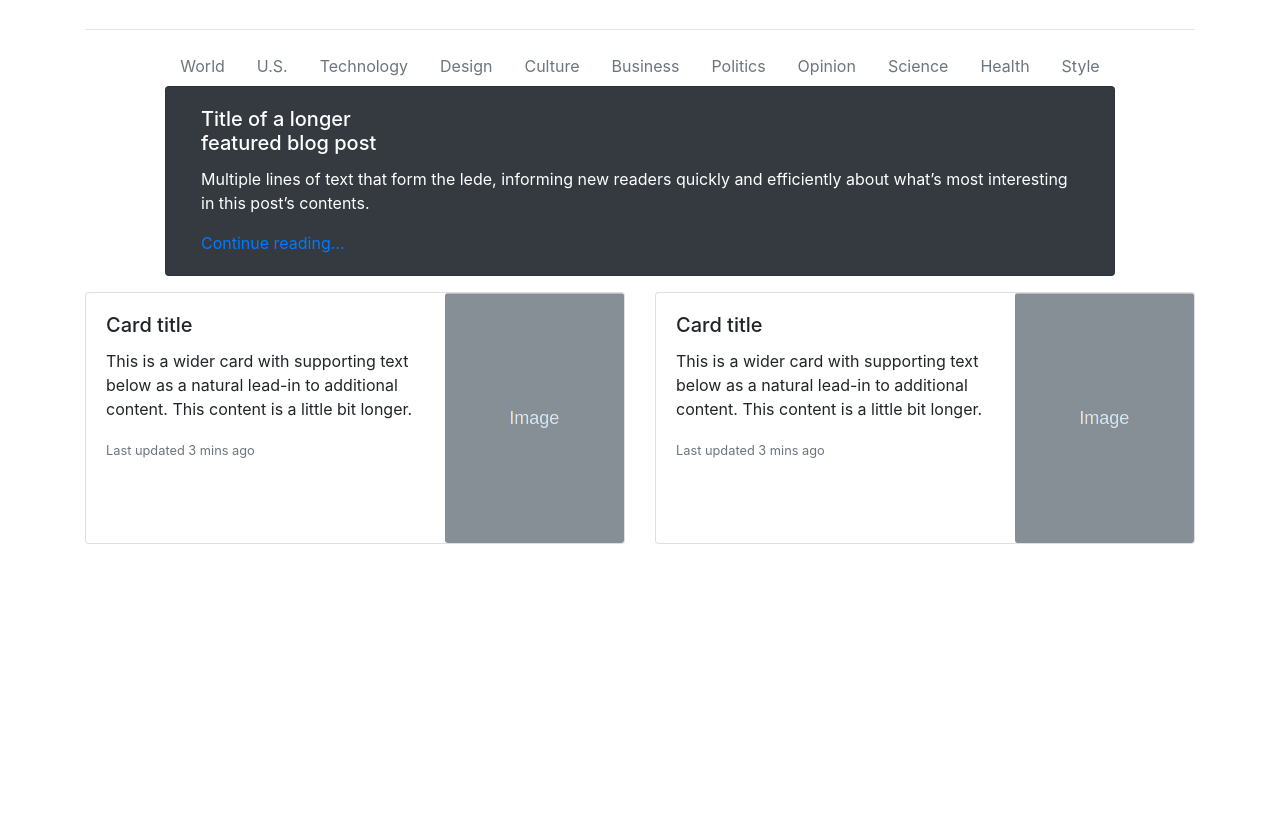
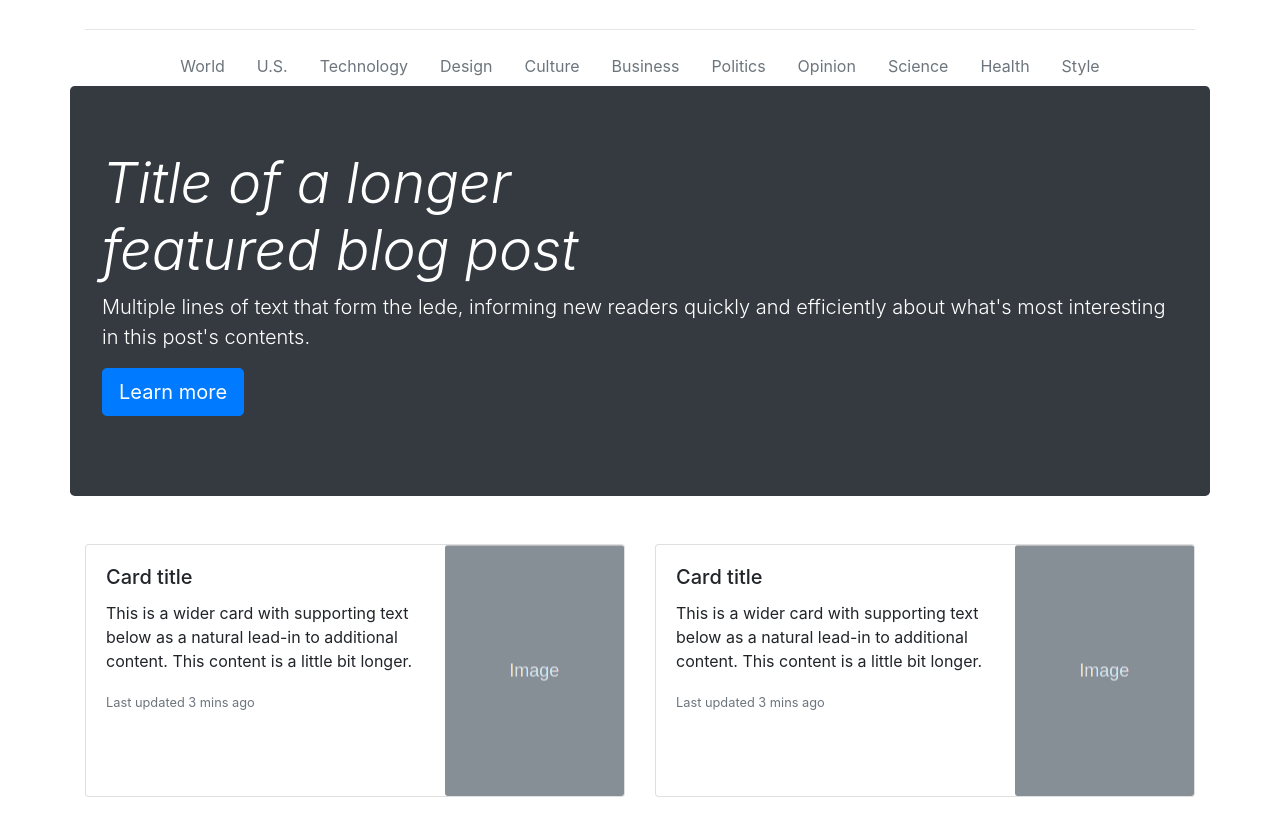
Before and after one commit to theseana/pamper, a plain HTML site: page Bootstrap/problem2.html in a window 1280 px wide. Shown: the part 59-872 px from the top of the page. Before the commit the page ends 800 px from the top, so only its background shows below. Drawn offline with nearby package versions, Linux system fonts and the light colour scheme.

Commit message:
jumbotron added!

```diff
--- a/Bootstrap/problem2.html
+++ b/Bootstrap/problem2.html
@@ -72,12 +72,12 @@
       </div>
 
       <div class="row justify-content-center">
-        <div class="col-10 card bg-dark text-white">
-          <div class="card-body">
-            <h5 class="card-title">Title of a longer<br>featured blog post</h5>
-            <p class="card-text">Multiple lines of text that form the lede, informing new readers quickly and efficiently about what’s most interesting in this post’s contents.</p>
-            <a href="#" class="card-link">Continue reading...</a>
-          </div>
+        <div class="jumbotron bg-dark text-white">
+          <h1 class="display-4"><em>Title of a longer<br>featured blog post</em></h1>
+          <p class="lead">Multiple lines of text that form the lede, informing new readers quickly and efficiently about what's most interesting in this post's contents.</p>
+          <p class="lead">
+            <a class="btn btn-primary btn-lg" href="#">Learn more</a>
+          </p>
         </div>
       </div>
 
```
